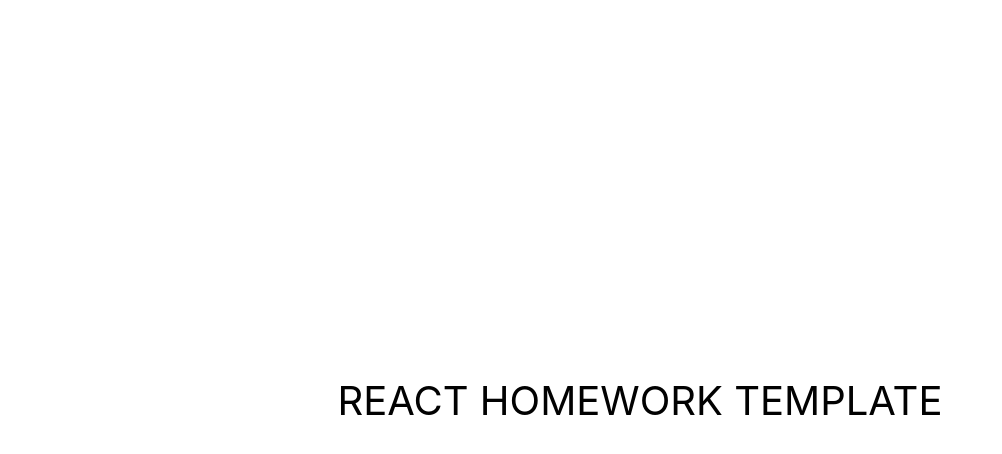
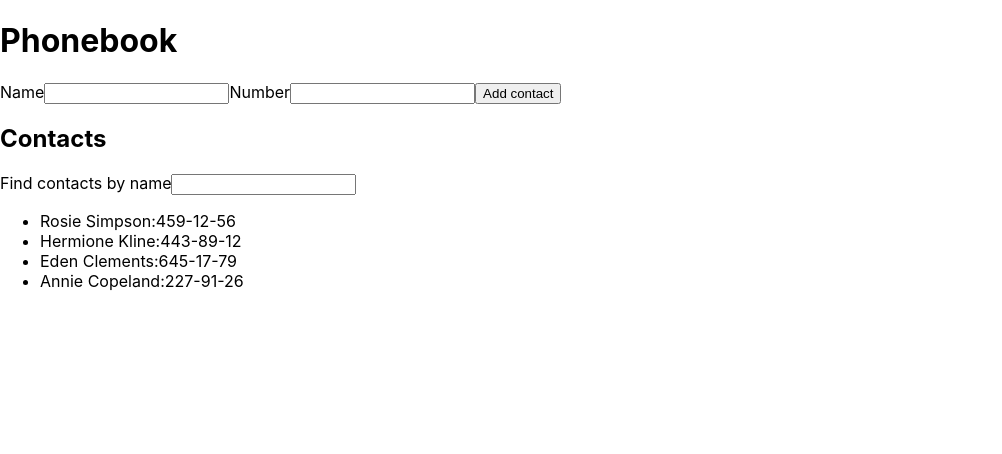
Before and after one commit to LesiaBelinska/goit-react-hw-02-phonebook, a React (Create React App) app: page / in a window 1280 px wide. Shown: the top 454 px of the page, without its empty margins (0-1002 px from the left). Built offline with nearby package versions, Linux system fonts and the light colour scheme.

Commit message:
step 1,2,3 - done

```diff
--- a/package.json
+++ b/package.json
@@ -7,6 +7,7 @@
     "@testing-library/jest-dom": "^5.16.3",
     "@testing-library/react": "^12.1.4",
     "@testing-library/user-event": "^13.5.0",
+    "nanoid": "^3.3.2",
     "react": "^18.0.0",
     "react-dom": "^18.0.0",
     "react-scripts": "5.0.0",
--- a/src/components/App.jsx
+++ b/src/components/App.jsx
@@ -1,17 +1,59 @@
-export const App = () => {
-  return (
-    <div
-      style={{
-        height: '100vh',
-        display: 'flex',
-        justifyContent: 'center',
-        alignItems: 'center',
-        fontSize: 40,
-        textTransform: 'uppercase',
-        color: '#010101',
-      }}
-    >
-      React homework template
-    </div>
-  );
+import { Component } from "react";
+
+import { nanoid } from 'nanoid';
+
+import ContactForm from "./ContactForm/ContactForm.jsx";
+import ContactList from "./ContactList/ContactList.jsx";
+import Filter from "./Filter/Filter.jsx";
+
+class App extends Component {
+
+  state = {
+    contacts: [ {id: 'id-1', name: 'Rosie Simpson', number: '459-12-56'},
+    {id: 'id-2', name: 'Hermione Kline', number: '443-89-12'},
+    {id: 'id-3', name: 'Eden Clements', number: '645-17-79'},
+    {id: 'id-4', name: 'Annie Copeland', number: '227-91-26'},],
+    filter: '',
+  }
+
+
+
+  addNewContact = (name, number) => {
+    const newContact = {
+      id: nanoid(),
+      name,
+      number,
+    }
+    this.setState(prevState => ({
+      contacts: [newContact, ...prevState.contacts],
+    }));
+  };
+
+  changeFilter = (event) => {
+    this.setState({filter: event.currentTarget.value})
+  }
+
+  getFilteredContacts = () => {
+    const normalizedFilter = this.state.filter.toLocaleLowerCase();
+    return this.state.contacts.filter(contact =>
+      contact.name.toLocaleLowerCase().includes(normalizedFilter),
+    )
+  }
+
+  render() {
+    return (
+      <div>
+        <h1>Phonebook</h1>
+        <ContactForm onSubmit={this.addNewContact} />
+        <h2>Contacts</h2>
+        <Filter value={this.state.filter}
+        onChange={this.changeFilter}
+        />
+        <ContactList
+          contacts={this.getFilteredContacts()} />
+      </div>
+    )
+  }
 };
+
+export default App;
--- /dev/null
+++ b/src/components/ContactForm/ContactForm.jsx
@@ -0,0 +1,66 @@
+import { nanoid } from 'nanoid';
+
+import { Component } from "react";
+
+class ContactForm extends Component {
+
+    state = {
+        name: '',
+        number: '',
+    };
+
+  nameInputId = nanoid();
+  numberInputId = nanoid();
+
+    handleChange = (event) => {
+    const { name, value } = event.currentTarget;
+    this.setState({ [name]: value });
+    // console.log(event.currentTarget)
+    // console.log(event.currentTarget.name)
+    // console.log(event.currentTarget.value)
+  };
+
+  handleSubmit = (event) => {
+    event.preventDefault();
+
+    //this.state.contacts.push(this.state.name)
+      this.props.onSubmit(this.state.name, this.state.number);
+      this.reset();
+  }
+
+    reset = () => {
+        this.setState({name:'', number:''})
+    }
+
+    render() {
+      return (
+        <form onSubmit={this.handleSubmit}>
+          <label htmlFor={this.nameInputId}>Name</label>
+          <input
+            type="text"
+            name="name"
+            id={this.nameInputId}
+            value={this.state.name}
+            onChange={this.handleChange}
+            // pattern="^[a-zA-Zа-яА-Я]+(([' -][a-zA-Zа-яА-Я ])?[a-zA-Zа-яА-Я]*)*$"
+            // title="Name may contain only letters, apostrophe, dash and spaces. For example Adrian, Jacob Mercer, Charles de Batz de Castelmore d'Artagnan"
+            // autoComplete="off"
+            required />
+          <label htmlFor={this.numberInputId}>Number</label>
+          <input
+            type="tel"
+            name="number"
+            id={this.numberInputId}
+            value={this.state.number}
+            onChange={this.handleChange}
+            // pattern="\+?\d{1,4}?[-.\s]?\(?\d{1,3}?\)?[-.\s]?\d{1,4}[-.\s]?\d{1,4}[-.\s]?\d{1,9}"
+            // title="Phone number must be digits and can contain spaces, dashes, parentheses and can start with +"
+            // required
+          />
+          <button type='submit'>Add contact</button>
+        </form>
+      );
+  };
+};
+
+export default ContactForm;
--- /dev/null
+++ b/src/components/ContactList/ContactList.jsx
@@ -0,0 +1,12 @@
+
+const ContactList = ({contacts}) => {
+    return (
+        <ul>
+            {contacts.map(contact => (
+                <li key={contact.id}>{contact.name}:{contact.number}</li>
+            ))}
+        </ul>
+    );
+};
+
+export default ContactList;
--- /dev/null
+++ b/src/components/Filter/Filter.jsx
@@ -0,0 +1,19 @@
+import { nanoid } from "nanoid";
+
+const filterInputId = nanoid();
+
+const Filter = ({ value, onChange }) => {
+    return (
+        <div>
+            <label htmlFor={filterInputId}>Find contacts by name</label>
+            <input type="text"
+                id={filterInputId}
+                value={value}
+                onChange={onChange}
+            />
+        </div>
+
+    );
+};
+
+export default Filter;
--- a/src/index.js
+++ b/src/index.js
@@ -1,6 +1,6 @@
 import React from 'react';
 import ReactDOM from 'react-dom/client';
-import { App } from 'components/App';
+import App from 'components/App';
 import './index.css';
 
 ReactDOM.createRoot(document.getElementById('root')).render(
```
